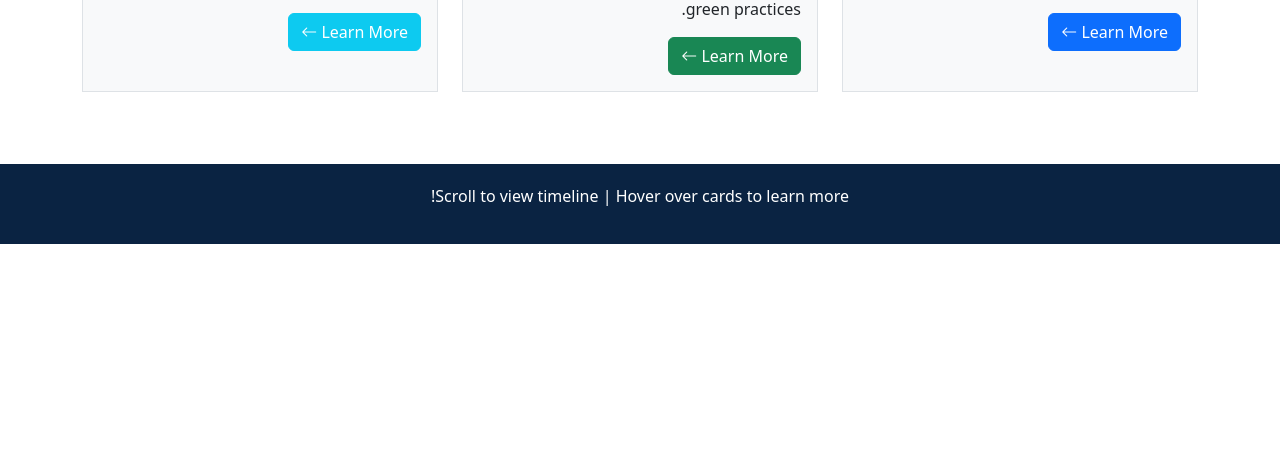
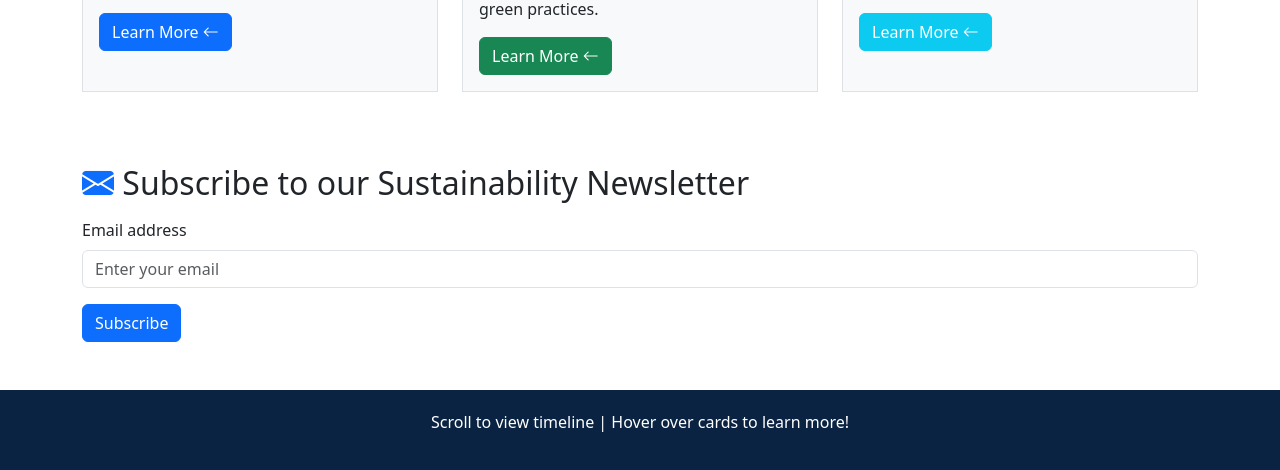
Before and after one commit to Colin-Nguyen-3749/03-prj-intel-localization, a plain HTML site: page index.html in a window 1280 px wide. Shown: the part 834-1304 px from the top of the page. Before the commit the page ends 1078 px from the top, so only its background shows below. Drawn offline with nearby package versions, Linux system fonts and the light colour scheme.

Commit message:
Made it so website if LTR when LTR is detected and the same for RTL

```diff
--- a/index.html
+++ b/index.html
@@ -1,5 +1,5 @@
 <!DOCTYPE html>
-<html lang="en" dir="rtl">
+<html lang="en">
 <head>
   <meta charset="UTF-8" />
   <meta name="viewport" content="width=device-width, initial-scale=1.0" />
@@ -215,11 +215,46 @@
     -->
   </section>
 
+  <!-- Newsletter subscription form section -->
+  <section class="container my-5">
+    <!-- This form lets users subscribe to the newsletter -->
+    <h2 class="mb-3">
+      <!-- Envelope icon for visual cue -->
+      <i class="bi bi-envelope-fill text-primary"></i>
+      Subscribe to our Sustainability Newsletter
+    </h2>
+    <form>
+      <!-- Email input field -->
+      <div class="mb-3">
+        <label for="newsletterEmail" class="form-label">Email address</label>
+        <input type="email" class="form-control" id="newsletterEmail" placeholder="Enter your email">
+      </div>
+      <!-- Subscribe button -->
+      <button type="submit" class="btn btn-primary">
+        Subscribe
+      </button>
+    </form>
+  </section>
+
   <!-- Bottom info section moved here to stay at the bottom of the page -->
   <section>
     <div class="bottom-info-section">
       <p>Scroll to view timeline | Hover over cards to learn more!</p>
     </div>
   </section>
+
+  <!-- Script to set direction based on language -->
+  <script>
+    // List of RTL language codes
+    var rtlLangs = ['ar', 'he', 'fa', 'ur'];
+    // Get the lang attribute from the <html> tag
+    var lang = document.documentElement.lang;
+    // If the language is RTL, set dir to rtl, otherwise set to ltr
+    if (rtlLangs.includes(lang)) {
+      document.documentElement.setAttribute('dir', 'rtl');
+    } else {
+      document.documentElement.setAttribute('dir', 'ltr');
+    }
+  </script>
 </body>
 </html>
```
